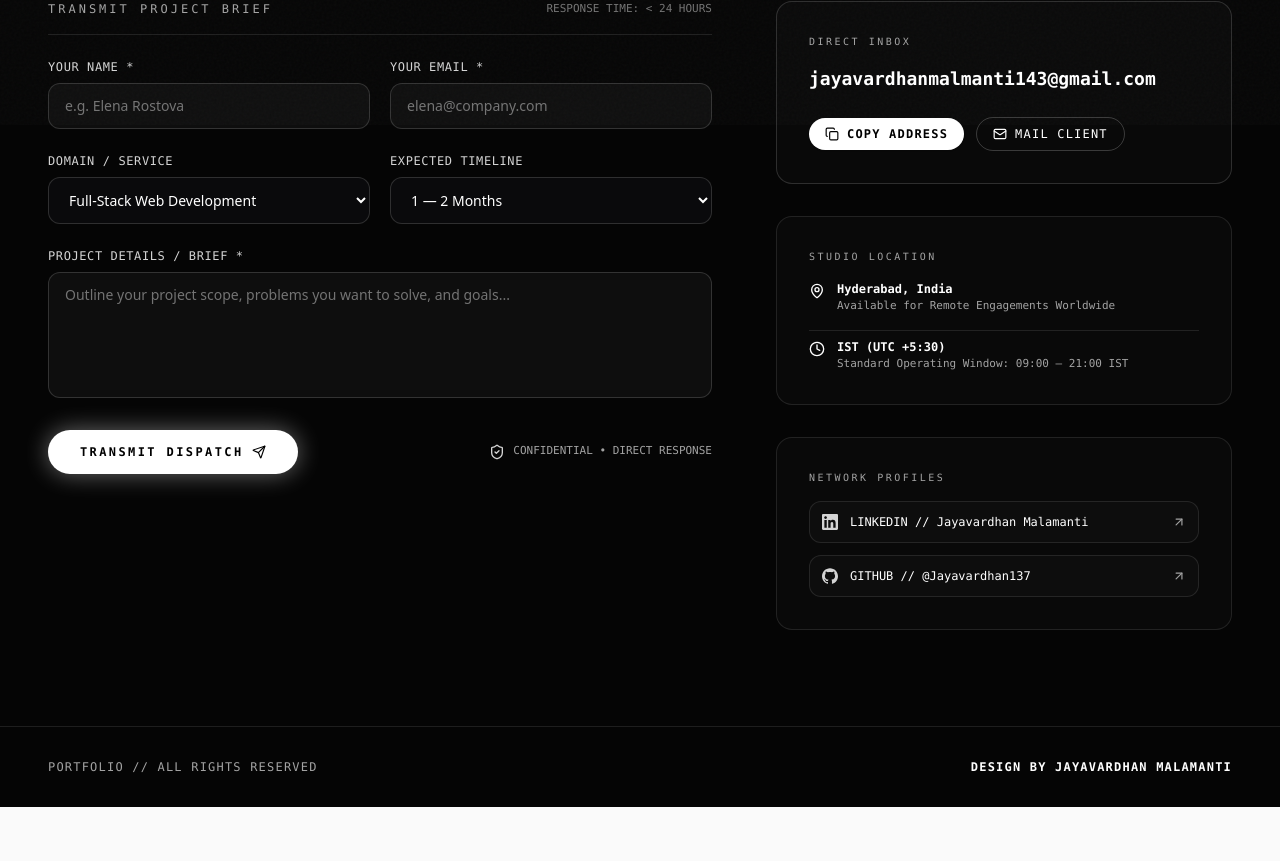
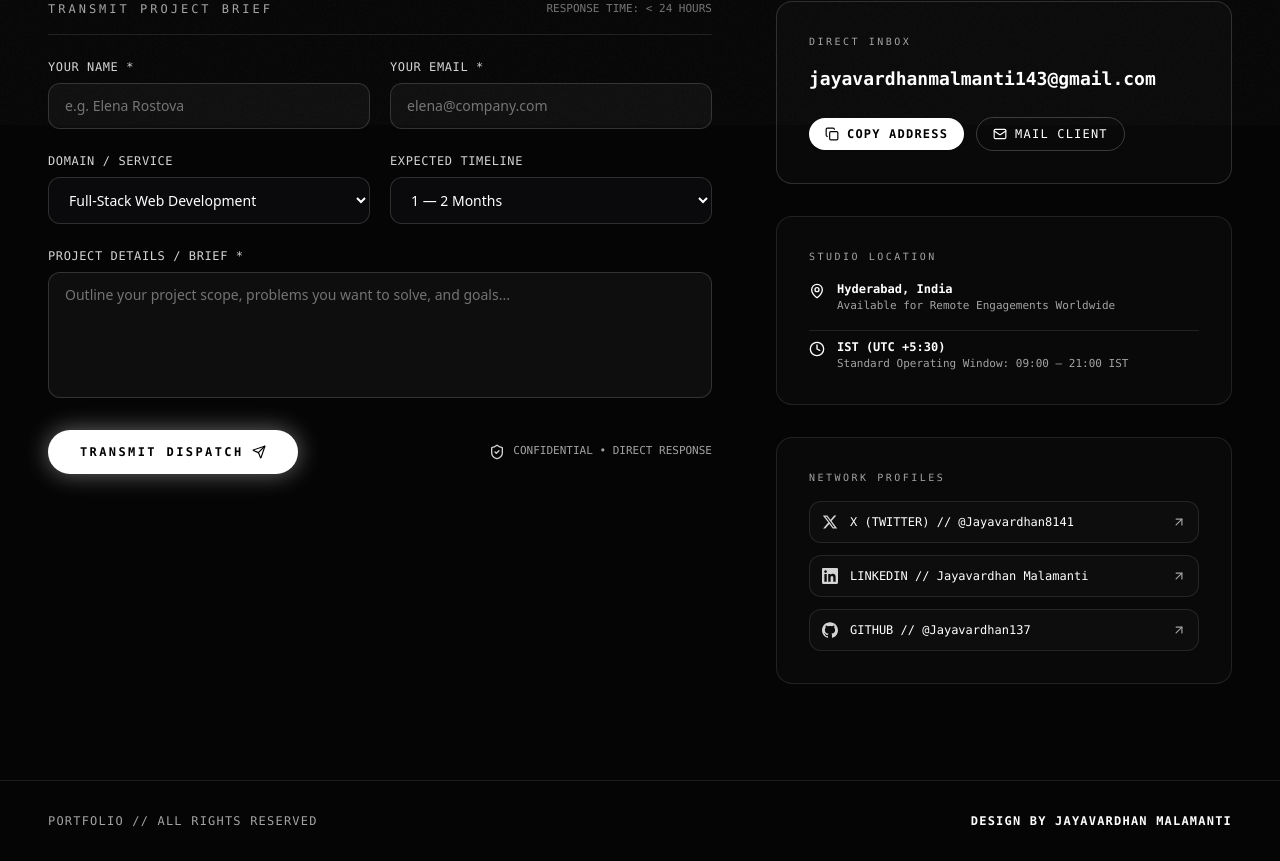
Before and after one commit to Jayavardhan137/Portfolio, a Next.js app: page /contact in a window 1280 px wide. Shown: the part 675-1536 px from the top of the page. Before the commit the page ends 1482 px from the top, so only its background shows below. Built offline with nearby package versions, Linux system fonts and the light colour scheme.

Commit message:
feat(socials): replace instagram with official X/Twitter link across navbar, contact page, and footers

```diff
--- a/src/app/contact/page.tsx
+++ b/src/app/contact/page.tsx
@@ -17,7 +17,7 @@ import {
 } from "lucide-react";
 import { PERSONAL_INFO, SERVICES } from "@/data/portfolioData";
 import { MagneticButton } from "@/components/ui/MagneticButton";
-import { GithubIcon, LinkedinIcon } from "@/components/ui/Icons";
+import { GithubIcon, LinkedinIcon, TwitterIcon } from "@/components/ui/Icons";
 import { useAudio } from "@/hooks/useAudio";
 
 function ContactPageContent() {
@@ -379,6 +379,20 @@ function ContactPageContent() {
 
               <div className="flex flex-col gap-3 font-mono text-xs">
                 <a
+                  href={PERSONAL_INFO.twitter}
+                  target="_blank"
+                  rel="noreferrer"
+                  onMouseEnter={playHover}
+                  className="flex items-center justify-between p-3 rounded-xl border border-white/10 bg-white/[0.02] hover:bg-white/[0.06] hover:border-white/30 text-white transition-all group"
+                >
+                  <div className="flex items-center gap-3">
+                    <TwitterIcon className="w-4 h-4 text-neutral-300 group-hover:text-white" />
+                    <span>X (TWITTER) // @Jayavardhan8141</span>
+                  </div>
+                  <ArrowUpRight className="w-3.5 h-3.5 text-neutral-400 group-hover:text-white" />
+                </a>
+
+                <a
                   href={PERSONAL_INFO.linkedin}
                   target="_blank"
                   rel="noreferrer"
--- a/src/components/echo/FooterContact.tsx
+++ b/src/components/echo/FooterContact.tsx
@@ -3,7 +3,7 @@
 import React, { useState } from "react";
 import { X, Send, Check } from "lucide-react";
 import { PERSONAL_INFO } from "@/data/portfolioData";
-import { GithubIcon, LinkedinIcon } from "@/components/ui/Icons";
+import { GithubIcon, LinkedinIcon, TwitterIcon } from "@/components/ui/Icons";
 
 interface FooterContactProps {
   isModalOpen?: boolean;
@@ -69,21 +69,13 @@ export function FooterContact({
           {/* Action Button Pills */}
           <div className="flex flex-wrap items-center justify-center gap-3.5 mt-8 mb-20 font-mono text-xs">
             <a
-              href="https://www.instagram.com/"
+              href={PERSONAL_INFO.twitter}
               target="_blank"
               rel="noopener noreferrer"
-              className="px-6 py-2.5 rounded-full border border-neutral-700 hover:border-neutral-400 font-medium tracking-wider uppercase transition text-neutral-300 hover:text-white"
+              className="px-6 py-2.5 rounded-full border border-neutral-700 hover:border-neutral-400 font-medium tracking-wider uppercase transition text-neutral-300 hover:text-white flex items-center gap-1.5"
             >
-              INSTAGRAM
-            </a>
-
-            <a
-              href="https://x.com/"
-              target="_blank"
-              rel="noopener noreferrer"
-              className="px-6 py-2.5 rounded-full border border-neutral-700 hover:border-neutral-400 font-medium tracking-wider uppercase transition text-neutral-300 hover:text-white"
-            >
-              TWITTER
+              <TwitterIcon className="w-3.5 h-3.5" />
+              <span>X (TWITTER)</span>
             </a>
 
             <a
--- a/src/components/navigation/Navbar.tsx
+++ b/src/components/navigation/Navbar.tsx
@@ -72,28 +72,13 @@ export function Navbar() {
 
           {/* Right Social & Menu Links (ECHO Exact Layout) */}
           <div className="flex items-center gap-1.5 md:gap-2 p-1.5 bg-white/95 border border-[#E2E2E2] rounded-full shadow-sm">
-            {/* Instagram */}
-            <a
-              className="w-8 h-8 rounded-full flex items-center justify-center hover:bg-neutral-100 transition text-neutral-700 hover:text-black"
-              href="https://www.instagram.com/"
-              target="_blank"
-              rel="noopener noreferrer"
-              title="Instagram"
-            >
-              <svg className="w-4 h-4" fill="none" stroke="currentColor" strokeWidth="2" viewBox="0 0 24 24">
-                <rect height="18" rx="5" ry="5" width="18" x="3" y="3" />
-                <path d="M16 11.37A4 4 0 1 1 12.63 8 4 4 0 0 1 16 11.37z" />
-                <line x1="17.5" x2="17.51" y1="6.5" y2="6.5" />
-              </svg>
-            </a>
-
             {/* Twitter / X */}
             <a
               className="w-8 h-8 rounded-full flex items-center justify-center hover:bg-neutral-100 transition text-neutral-700 hover:text-black"
-              href="https://x.com/"
+              href={PERSONAL_INFO.twitter}
               target="_blank"
               rel="noopener noreferrer"
-              title="Twitter"
+              title="X (Twitter)"
             >
               <svg className="w-3.5 h-3.5" fill="currentColor" viewBox="0 0 24 24">
                 <path d="M18.244 2.25h3.308l-7.227 8.26 8.502 11.24H16.17l-5.214-6.817L4.99 21.75H1.68l7.73-8.835L1.254 2.25H8.08l4.713 6.231zm-1.161 17.52h1.833L7.084 4.126H5.117z" />
--- a/src/components/sections/ContactSection.tsx
+++ b/src/components/sections/ContactSection.tsx
@@ -11,7 +11,7 @@ import {
 } from "lucide-react";
 import { PERSONAL_INFO } from "@/data/portfolioData";
 import { MagneticButton } from "@/components/ui/MagneticButton";
-import { GithubIcon, LinkedinIcon } from "@/components/ui/Icons";
+import { GithubIcon, LinkedinIcon, TwitterIcon } from "@/components/ui/Icons";
 import { useAudio } from "@/hooks/useAudio";
 
 export function ContactSection() {
@@ -94,6 +94,19 @@ export function ContactSection() {
             {copied ? <Check className="w-3.5 h-3.5 text-emerald-400" /> : <Copy className="w-3.5 h-3.5" />}
             <span>{copied ? "COPIED" : "EMAIL"}</span>
           </button>
+
+          {/* Twitter / X Pill */}
+          <a
+            href={PERSONAL_INFO.twitter}
+            target="_blank"
+            rel="noreferrer"
+            onMouseEnter={playHover}
+            onClick={playClick}
+            className="px-5 py-2.5 rounded-full border border-white/20 bg-white/5 text-neutral-300 text-xs font-mono tracking-widest uppercase hover:border-white hover:text-white transition-all flex items-center gap-2"
+          >
+            <TwitterIcon className="w-3.5 h-3.5" />
+            <span>X (TWITTER)</span>
+          </a>
 
           {/* LinkedIn Pill */}
           <a
--- a/src/components/ui/Icons.tsx
+++ b/src/components/ui/Icons.tsx
@@ -29,3 +29,18 @@ export function LinkedinIcon({ className = "w-4 h-4" }: { className?: string })
     </svg>
   );
 }
+
+export function TwitterIcon({ className = "w-4 h-4" }: { className?: string }) {
+  return (
+    <svg
+      role="img"
+      viewBox="0 0 24 24"
+      fill="currentColor"
+      className={className}
+      xmlns="http://www.w3.org/2000/svg"
+    >
+      <title>X / Twitter</title>
+      <path d="M18.244 2.25h3.308l-7.227 8.26 8.502 11.24H16.17l-5.214-6.817L4.99 21.75H1.68l7.73-8.835L1.254 2.25H8.08l4.713 6.231zm-1.161 17.52h1.833L7.084 4.126H5.117z" />
+    </svg>
+  );
+}
--- a/src/data/portfolioData.ts
+++ b/src/data/portfolioData.ts
@@ -55,6 +55,7 @@ export const PERSONAL_INFO = {
   email: "jayavardhanmalmanti143@gmail.com",
   linkedin: "https://www.linkedin.com/in/jayavardhan-malamanti-000011380",
   github: "https://github.com/Jayavardhan137",
+  twitter: "https://x.com/Jayavardhan8141",
   bioHeadline: "CURIOUS MIND. CREATIVE THINKER. TECHNOLOGY BUILDER.",
   bioParagraphs: [
     "I'm Jayavardhan, a Computer Science student specializing in AI & Machine Learning. I enjoy transforming complex problems into useful digital experiences through software development, artificial intelligence, and creative experimentation.",
```
